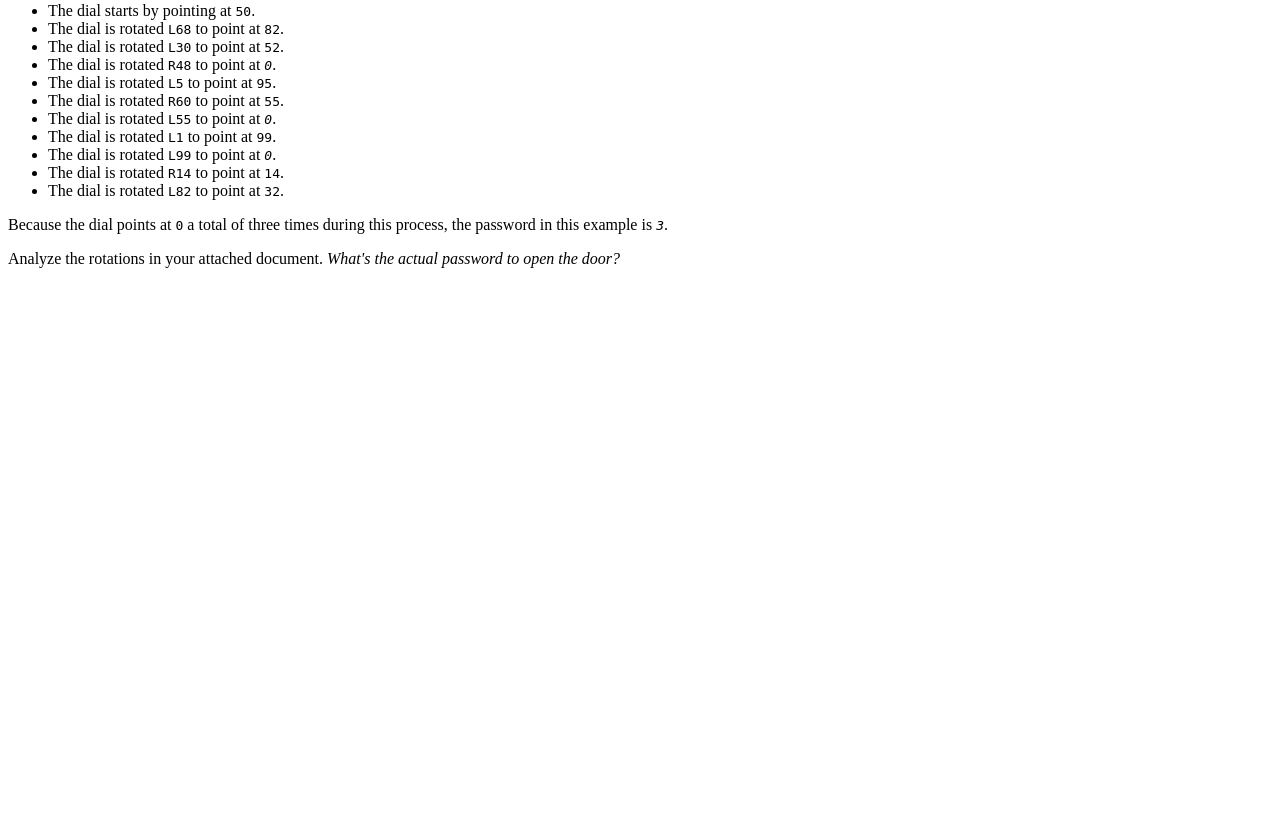
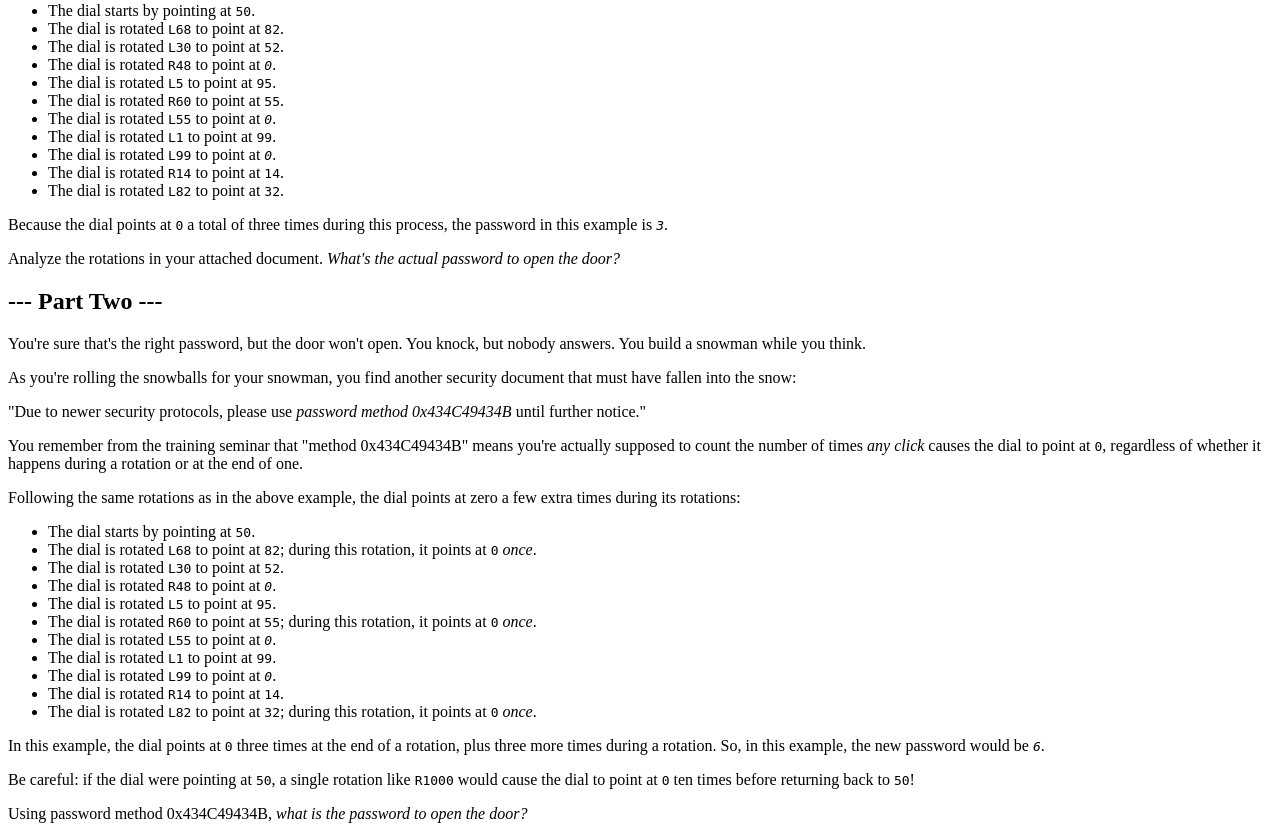
Before and after one commit to Ruesa18/SR-Advent-Of-Code-2025, a PHP site: page /tasks/task_01.html in a window 1280 px wide. Shown: the part 853-1692 px from the top of the page. Before the commit the page ends 1121 px from the top, so only its background shows below. Run offline with PHP 8.4, Linux system fonts and the light colour scheme.

Commit message:
feat: solve day 01 part 2

```diff
--- a/src/Config.php
+++ b/src/Config.php
@@ -5,8 +5,11 @@ namespace App;
 class Config {
     public function getTaskSolutions(): array {
         return [
-            '01' => function(array $input) {
+            '01-1' => function(array $input) {
                 return new SafeBuster()->bustSafe($input);
+            },
+            '01-2' => function(array $input) {
+                return new SafeBuster()->bustSafeWithAllZeroes($input);
             },
             '02' => function(array $input) {
                 return new InvalidProductFinder()->findSumOfInvalidProductsByFileContent($input[0]);
--- a/tasks/task_01.html
+++ b/tasks/task_01.html
@@ -43,3 +43,28 @@ L82
     <p>Because the dial points at <code>0</code> a total of three times during this process, the password in this example is <code><em>3</em></code>.</p>
     <p>Analyze the rotations in your attached document. <em>What's the actual password to open the door?</em></p>
 </article>
+
+<article class="day-desc">
+    <h2 id="part2">--- Part Two ---</h2>
+    <p>You're sure that's the right password, but the door won't open. You knock, but nobody answers. You build a snowman while you think.</p>
+    <p>As you're rolling the snowballs for your snowman, you find another security document that must have fallen into the snow:</p>
+    <p>"Due to newer security protocols, please use <em>password method <span title="You should have seen the chaos when the Elves overflowed their 32-bit password method counter.">0x434C49434B</span></em> until further notice."</p>
+    <p>You remember from the training seminar that "method 0x434C49434B" means you're actually supposed to count the number of times <em>any click</em> causes the dial to point at <code>0</code>, regardless of whether it happens during a rotation or at the end of one.</p>
+    <p>Following the same rotations as in the above example, the dial points at zero a few extra times during its rotations:</p>
+    <ul>
+        <li>The dial starts by pointing at <code>50</code>.</li>
+        <li>The dial is rotated <code>L68</code> to point at <code>82</code>; during this rotation, it points at <code>0</code> <em>once</em>.</li>
+        <li>The dial is rotated <code>L30</code> to point at <code>52</code>.</li>
+        <li>The dial is rotated <code>R48</code> to point at <code><em>0</em></code>.</li>
+        <li>The dial is rotated <code>L5</code> to point at <code>95</code>.</li>
+        <li>The dial is rotated <code>R60</code> to point at <code>55</code>; during this rotation, it points at <code>0</code> <em>once</em>.</li>
+        <li>The dial is rotated <code>L55</code> to point at <code><em>0</em></code>.</li>
+        <li>The dial is rotated <code>L1</code> to point at <code>99</code>.</li>
+        <li>The dial is rotated <code>L99</code> to point at <code><em>0</em></code>.</li>
+        <li>The dial is rotated <code>R14</code> to point at <code>14</code>.</li>
+        <li>The dial is rotated <code>L82</code> to point at <code>32</code>; during this rotation, it points at <code>0</code> <em>once</em>.</li>
+    </ul>
+    <p>In this example, the dial points at <code>0</code> three times at the end of a rotation, plus three more times during a rotation. So, in this example, the new password would be <code><em>6</em></code>.</p>
+    <p>Be careful: if the dial were pointing at <code>50</code>, a single rotation like <code>R1000</code> would cause the dial to point at <code>0</code> ten times before returning back to <code>50</code>!</p>
+    <p>Using password method 0x434C49434B, <em>what is the password to open the door?</em></p>
+</article>
```
Also changed, not shown: index.php (+13 -2 lines), src/SafeBuster.php (+36 -0 lines), tests/SafeBusterTest.php (+11 -12 lines).
